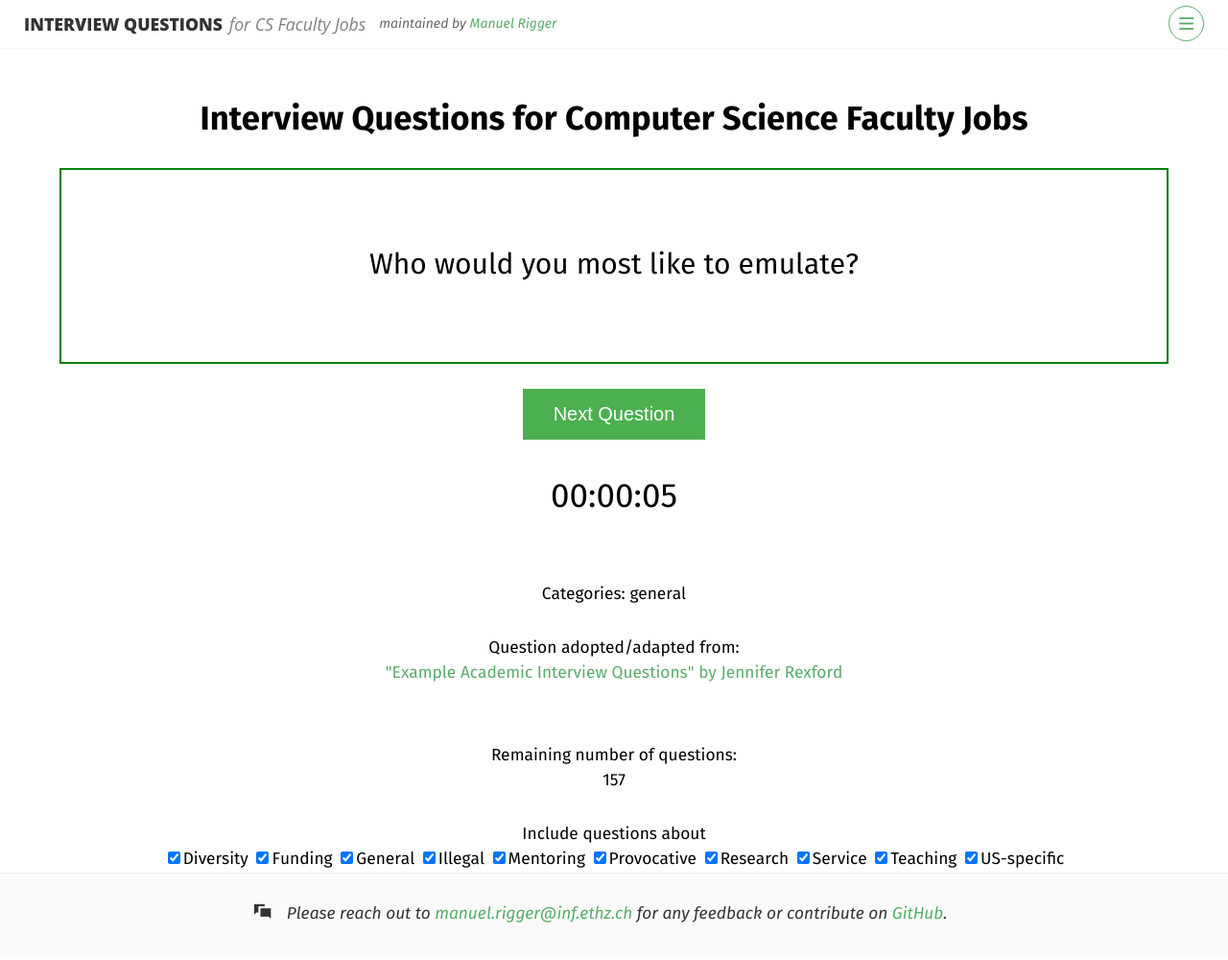
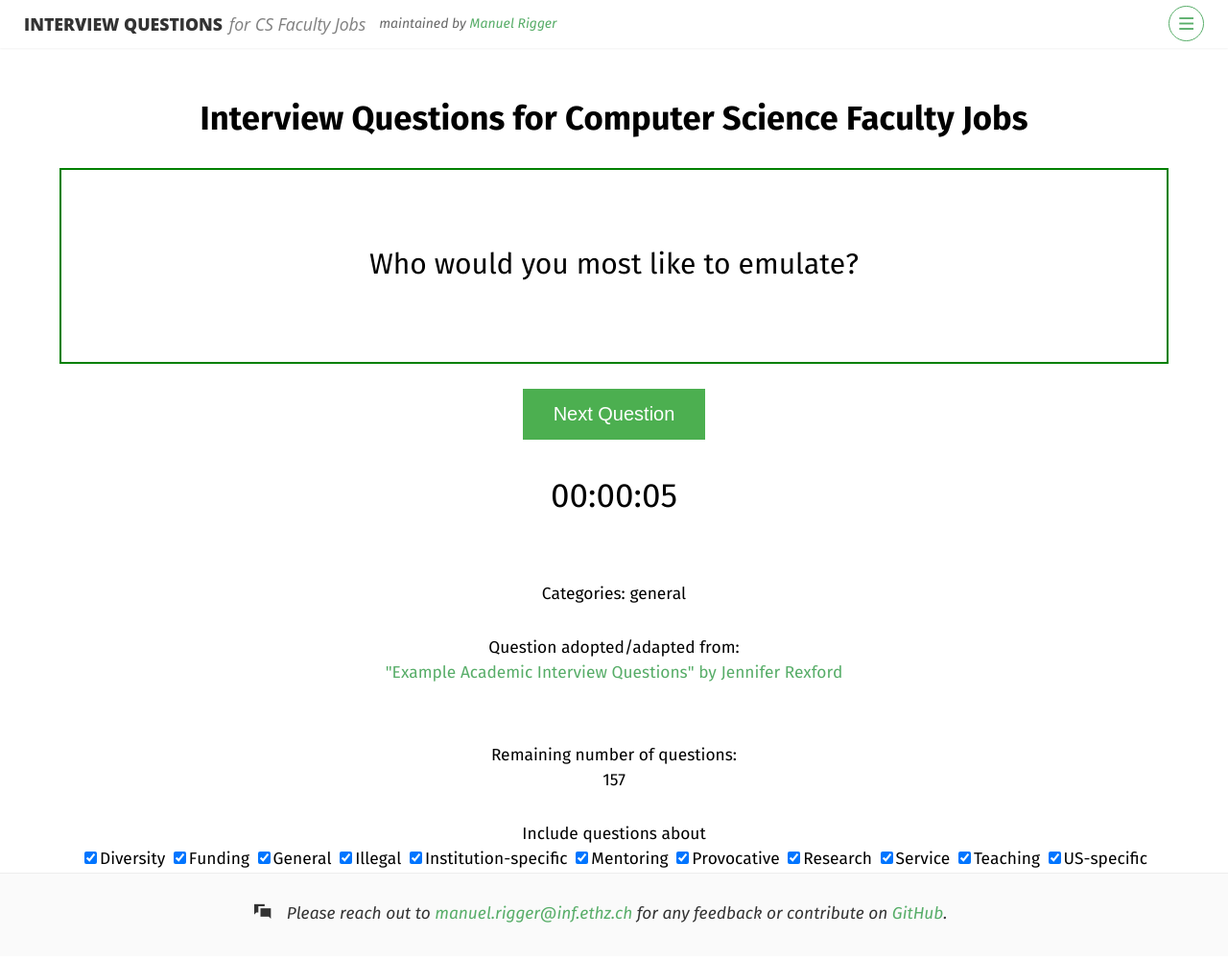
Before and after one commit to csfaculty/csfaculty.github.io, a Jekyll site: the page built from index.html, in a window 1280 px wide and 1056 px high. Shown: the top 1000 px of the window at 96% size. Built offline with Jekyll 4.4.1, drawn with Linux system fonts in a browser that asks for light colours; some web fonts are replaced.

Commit message:
Add a category for institution-specific questions

```diff
--- a/index.html
+++ b/index.html
@@ -27,6 +27,7 @@ role: home
 		<input type="checkbox" id="funding" value="1" onclick="checkboxToggle('funding')" Checked>Funding
 		<input type="checkbox" id="general" value="1" onclick="checkboxToggle('general')" Checked>General
 		<input type="checkbox" id="illegal" value="1" onclick="checkboxToggle('illegal')" Checked>Illegal
+		<input type="checkbox" id="institution" value="1" onclick="checkboxToggle('institution')" Checked>Institution-specific
 		<input type="checkbox" id="mentoring" value="1" onclick="checkboxToggle('mentoring')" Checked>Mentoring
 		<input type="checkbox" id="provocative" value="1" onclick="checkboxToggle('provocative')" Checked>Provocative
 		<input type="checkbox" id="research" value="1" onclick="checkboxToggle('research')" Checked>Research
@@ -50,7 +51,7 @@ var questionsJson = [
 		"questions" : [
 			{
 				"question" :"Why do you want to work here?",
-				"categories" : ["general"]
+				"categories" : ["general", "institution"]
 			}
 			,
 			{
@@ -79,7 +80,7 @@ var questionsJson = [
 			},
 			{
 				"question" : "How would you contribute to the administration of the department?",
-				"categories" : ["service"]
+				"categories" : ["service", "institution"]
 			}
 		]
 	},
@@ -128,7 +129,7 @@ var questionsJson = [
 				"categories" : ["funding", "us-specific"]
 			}, {
 				"question" : "Who will you write your first grant proposal with?",
-				"categories" : ["funding"]
+				"categories" : ["funding", "institution"]
 			}, {
 				"question" : "Do you have any grant writing experience?",
 				"categories" : ["funding"]
@@ -146,7 +147,7 @@ var questionsJson = [
 				"categories" : ["general"]
 			}, {
 				"question" : "Who would you collaborate with within the department? What other departments could you work with?",
-				"categories" : ["general"]
+				"categories" : ["general", "institution"]
 			}, {
 				"question" : "What will your strategy be in order to publish top-tier papers consistently?",
 				"categories" : ["research"]
@@ -159,7 +160,7 @@ var questionsJson = [
 				"categories" : ["general"]
 			}, {
 				"question" : "Why do you want to work at this institution?",
-				"categories" : ["general"]
+				"categories" : ["general", "institution"]
 			}, {
 				"question" : "What are you looking for in a department?",
 				"categories" : ["general"]
@@ -206,7 +207,7 @@ var questionsJson = [
 				"categories" : ["general", "research"]
 			}, {
 				"question" : "What are you looking for in a school? Why did you apply here?",
-				"categories" : ["general"]
+				"categories" : ["general", "institution"]
 			}, {
 				"question" : "What is your methodology for problem-solving?",
 				"categories" : ["research"]
@@ -228,7 +229,7 @@ var questionsJson = [
 		"questions" : [
 			{
 				"question" : "Tell me how your interests are aligned with some of the faculty here. Who could you work with?",
-				"categories" : ["general"]
+				"categories" : ["general", "institution"]
 			},
 			{
 				"question" : "Are you married? Do you have a two-body problem?",
@@ -266,13 +267,13 @@ var questionsJson = [
 		"questions" : [
 			{
 				"question" : "Why are you interested in joining this institution",
-				"categories" : ["general"]
+				"categories" : ["general", "institution"]
 			}, {
 				"question" : "Why are you interested in joining this department?",
-				"categories" : ["general"]
+				"categories" : ["general", "institution"]
 			}, {
 				"question" : "Whom at the university would you collaborate with on research?",
-				"categories" : ["general"]
+				"categories" : ["general", "institution"]
 			}, {
 				"question" : "What are your teaching interests, or what is your teaching philosophy?",
 				"categories" : ["teaching"]
@@ -347,7 +348,7 @@ var questionsJson = [
 				"categories" : ["teaching"]
 			}, {
 				"question" : "What classes could you teach in our program?",
-				"categories" : ["teaching"]
+				"categories" : ["teaching", "institution"]
 			}, {
 				"question" : "How would you plan a course in ___? What texts would you use? What topics would you cover?",
 				"categories" : ["teaching"]
@@ -359,17 +360,17 @@ var questionsJson = [
 				"categories" : ["diversity", "teaching"]
 			}, {
 				"question" : "You've seen our mission statement. How would you see yourself contributing to our mission and campus atmosphere?",
-				"categories" : ["general"]
+				"categories" : ["general", "institution"]
 			}, {
 				"question" : "What is your perception of the responsibilities of a full-time faculty member in this institution/department?",
-				"categories" : ["general"]
+				"categories" : ["general", "institution"]
 			}, {
 				"question" : "How will you fit in as a department member and what kind of contribution will you make to our community?",
 			// Apart from the obvious financial reasons, why would you like to join the Faculty of Y at University X?
-				"categories" : ["general"]
+				"categories" : ["general", "institution"]
 			}, {
 				"question" : "Could you tell us about your long-range plans and commitment to this department?",
-				"categories" : ["general", "service"]
+				"categories" : ["general", "service", "institution"]
 			}, {
 				"question" : "Do you have children?",
 				"note" : "While this question is illegal in many countries, it might still be asked in one way or the other",
@@ -440,7 +441,7 @@ var questionsJson = [
 			}, {
 				"question" : "What research programs within the department will you create or strengthen?",
 			// • What does HCI (Human-Computer Interaction) research mean to you?
-				"categories" : ["research", "service"]
+				"categories" : ["research", "service", "institution"]
 			}, {
 				"question" : "What type of research environment would be your ideal in a department?",
 				"categories" : ["research", "general"]
@@ -552,19 +553,19 @@ var questionsJson = [
 				"categories" : ["general", "research"]
 			}, {
 				"question" : "What would you consider as the weaknesses in our department?",
-				"categories" : ["general"]
+				"categories" : ["general", "institution"]
 			}, {
 				"question" : "Who here would you consider as potential collaborators?",
-				"categories" : ["general"]
+				"categories" : ["general", "institution"]
 			}, {
 				"question" : "Who would you consider as potential mentors in the department?",
-				"categories" : ["general"]
+				"categories" : ["general", "institution"]
 			}, {
 				"question" : "Which of our courses are you qualified to teach?",
-				"categories" : ["teaching"]
+				"categories" : ["teaching", "institution"]
 			}, {
 				"question" : "Which of our courses are you most interested in teaching?",
-				"categories" : ["teaching"]
+				"categories" : ["teaching", "institution"]
 			}, {
 				"question" : "Given that existing technologies and tools will be obsolete in a few years, what should we teach our students?",
 				"categories" : ["teaching"]
```
